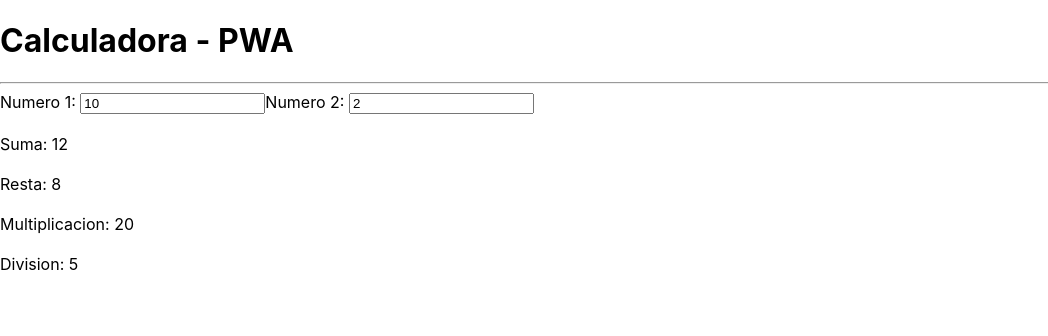
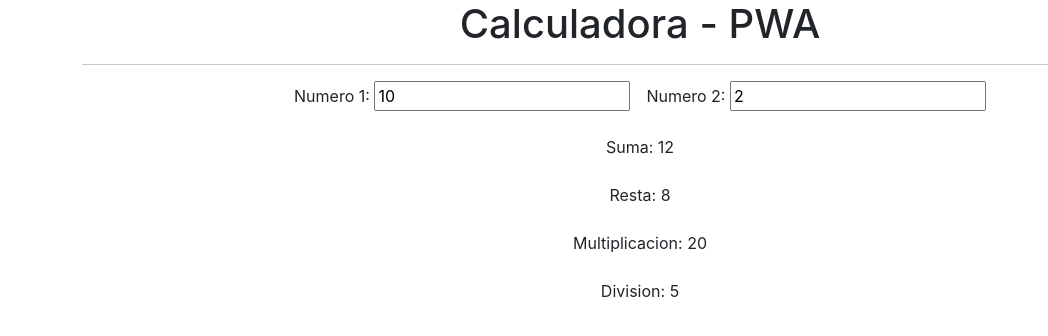
Before and after one commit to diegofdg/react_desde_cero, a React (Create React App) app in the folder 04-react-calculadora/: page / in a window 1280 px wide. Shown: the top 336 px of the page, without its empty margins (0-1048 px from the left). Built offline with nearby package versions, Linux system fonts and the light colour scheme.

Commit message:
04-react-calculadora - agregando bootstrap en react

```diff
--- a/04-react-calculadora/public/index.html
+++ b/04-react-calculadora/public/index.html
@@ -1,5 +1,5 @@
 <!DOCTYPE html>
-<html lang="en">
+<html lang="es">
   <head>
     <meta charset="utf-8" />
     <link rel="icon" href="%PUBLIC_URL%/favicon.ico" />
@@ -21,7 +21,10 @@
       work correctly both with client-side routing and a non-root public URL.
       Learn how to configure a non-root public URL by running `npm run build`.
     -->
-    <title>React App</title>
+    <title>Calculadora React</title>
+    <!-- CSS only -->
+    <link href="https://cdn.jsdelivr.net/npm/bootstrap@5.2.0/dist/css/bootstrap.min.css" rel="stylesheet" integrity="sha384-gH2yIJqKdNHPEq0n4Mqa/HGKIhSkIHeL5AyhkYV8i59U5AR6csBvApHHNl/vI1Bx" crossorigin="anonymous">
+
   </head>
   <body>
     <noscript>You need to enable JavaScript to run this app.</noscript>
--- a/04-react-calculadora/src/App.js
+++ b/04-react-calculadora/src/App.js
@@ -3,7 +3,7 @@
 
 const App = () => {
   return (
-    <div>
+    <div className="container text-center">
       <h1>Calculadora - PWA</h1>
       <hr />
       <Calculadora />
--- a/04-react-calculadora/src/components/NumberInput.jsx
+++ b/04-react-calculadora/src/components/NumberInput.jsx
@@ -13,11 +13,11 @@
 
     return (
         <>
-            <label>
+            <label className="mx-2">
                 Numero 1: {" "}
                 <input name="numero1" value={numero1} onChange={handleChange} type="number" />
             </label>
-            <label>
+            <label className="mx-2">
                 Numero 2: {" "}
                 <input name="numero2" value={numero2} onChange={handleChange} type="number" />
             </label>
```
